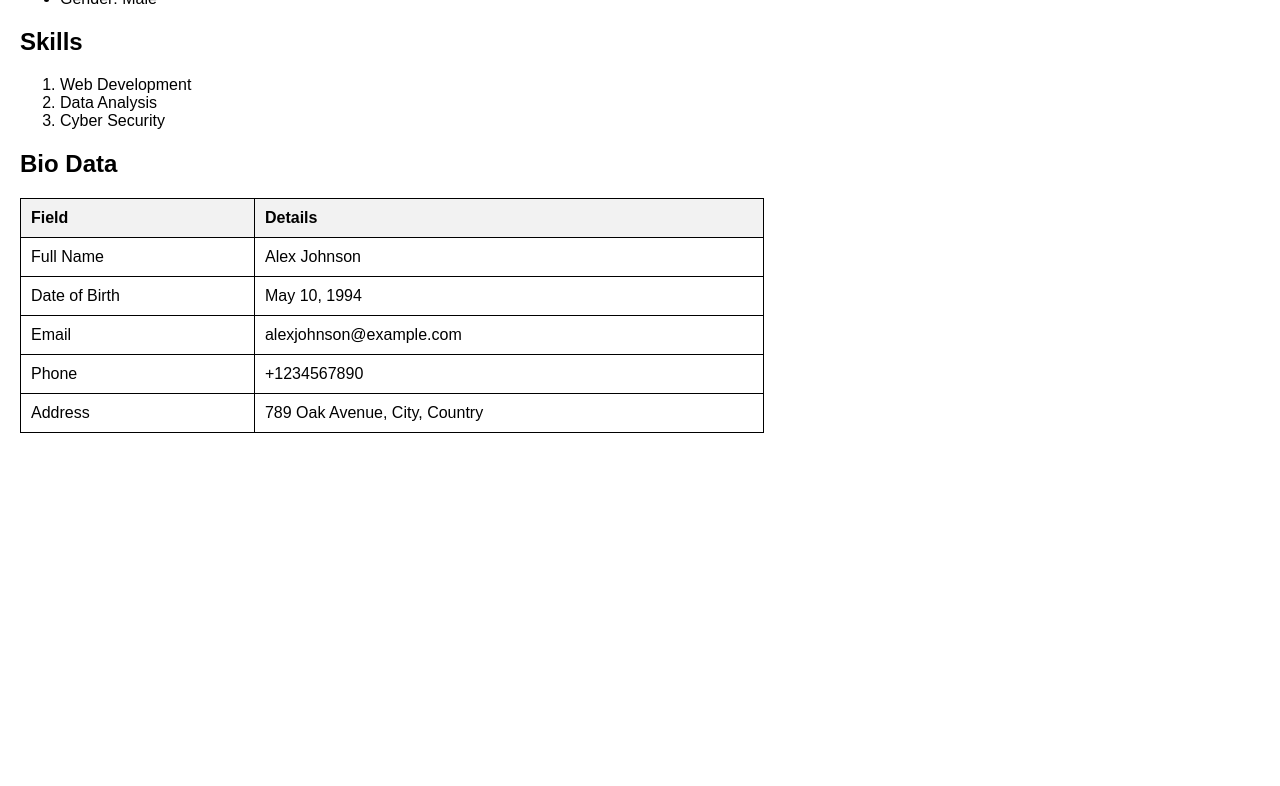
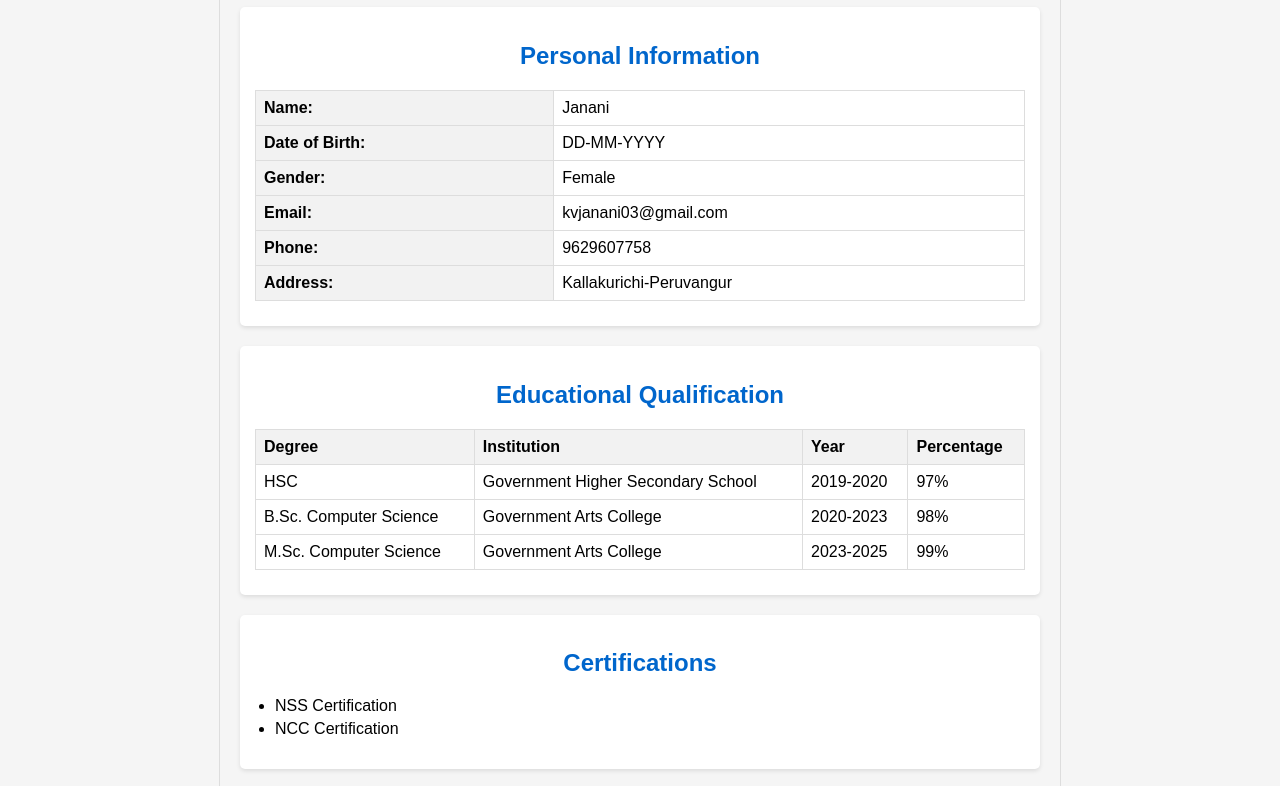
Before and after one commit to Venkatesh-MSc/document, a plain HTML site: page index.html in a window 1280 px wide. Shown: the part 114-900 px from the top of the page. Before the commit the page ends 800 px from the top, so only its background shows below. Drawn offline with Linux system fonts and the light colour scheme.

Commit message:
Update index.html

```diff
--- a/index.html
+++ b/index.html
@@ -1,70 +1,126 @@
 <!DOCTYPE html>
-<html lang="en">
+<html>
 <head>
-    <meta charset="UTF-8">
-    <meta name="viewport" content="width=device-width, initial-scale=1.0">
-    <title>Information Display</title>
+    <title>Bio-Data</title>
     <style>
         body {
             font-family: Arial, sans-serif;
-            margin: 20px;
+            max-width: 800px;
+            margin: 20px auto;
+            padding: 20px;
+            background-color: #f5f5f5;
+            border: 1px solid #ddd;
+            border-radius: 5px;
+        }
+        h1, h2 {
+            color: #0066cc;
+            text-align: center;
+        }
+        .section {
+            margin: 20px 0;
+            background: white;
+            padding: 15px;
+            border-radius: 5px;
+            box-shadow: 0 2px 4px rgba(0,0,0,0.1);
         }
         table {
-            width: 60%;
+            width: 100%;
             border-collapse: collapse;
-            margin-top: 20px;
+            margin: 10px 0;
         }
         th, td {
-            border: 1px solid black;
-            padding: 10px;
+            border: 1px solid #ddd;
+            padding: 8px;
             text-align: left;
         }
         th {
             background-color: #f2f2f2;
         }
+        ul {
+            padding-left: 20px;
+        }
+        li {
+            margin: 5px 0;
+        }
     </style>
 </head>
 <body>
+    <h1>Bio-Data</h1>
+
+    <div class="section">
         <h2>Personal Information</h2>
-    <ul>
-        <li>Name: Alex Johnson</li>
-        <li>Age: 30</li>
-        <li>Gender: Male</li>
-    </ul>
-
-    <h2>Skills</h2>
-    <ol>
-        <li>Web Development</li>
-        <li>Data Analysis</li>
-        <li>Cyber Security</li>
-    </ol>
-
-    <h2>Bio Data</h2>
         <table>
             <tr>
-            <th>Field</th>
-            <th>Details</th>
+                <th>Name:</th>
+                <td>Janani</td>
             </tr>
             <tr>
-            <td>Full Name</td>
-            <td>Alex Johnson</td>
+                <th>Date of Birth:</th>
+                <td>DD-MM-YYYY</td>
             </tr>
             <tr>
-            <td>Date of Birth</td>
-            <td>May 10, 1994</td>
+                <th>Gender:</th>
+                <td>Female</td>
             </tr>
             <tr>
-            <td>Email</td>
-            <td>alexjohnson@example.com</td>
+                <th>Email:</th>
+                <td>kvjanani03@gmail.com</td>
             </tr>
             <tr>
-            <td>Phone</td>
-            <td>+1234567890</td>
+                <th>Phone:</th>
+                <td>9629607758</td>
             </tr>
             <tr>
-            <td>Address</td>
-            <td>789 Oak Avenue, City, Country</td>
+                <th>Address:</th>
+                <td>Kallakurichi-Peruvangur</td>
             </tr>
         </table>
+    </div>
+
+    <div class="section">
+        <h2>Educational Qualification</h2>
+        <table>
+            <tr>
+                <th>Degree</th>
+                <th>Institution</th>
+                <th>Year</th>
+                <th>Percentage</th>
+            </tr>
+            <tr>
+                <td>HSC</td>
+                <td>Government Higher Secondary School</td>
+                <td>2019-2020</td>
+                <td>97%</td>
+            </tr>
+            <tr>
+                <td>B.Sc. Computer Science</td>
+                <td>Government Arts College</td>
+                <td>2020-2023</td>
+                <td>98%</td>
+            </tr>
+            <tr>
+                <td>M.Sc. Computer Science</td>
+                <td>Government Arts College</td>
+                <td>2023-2025</td>
+                <td>99%</td>
+            </tr>
+        </table>
+    </div>
+
+    <div class="section">
+        <h2>Certifications</h2>
+        <ul>
+            <li>NSS Certification</li>
+            <li>NCC Certification</li>
+        </ul>
+    </div>
+
+    <div class="section">
+        <h2>Extra Curricular Activities</h2>
+        <ul>
+            <li>Dancing</li>
+            <li>Drawing</li>
+        </ul>
+    </div>
 </body>
 </html>
```
Lines whose indentation alone changed are shown as unchanged.
